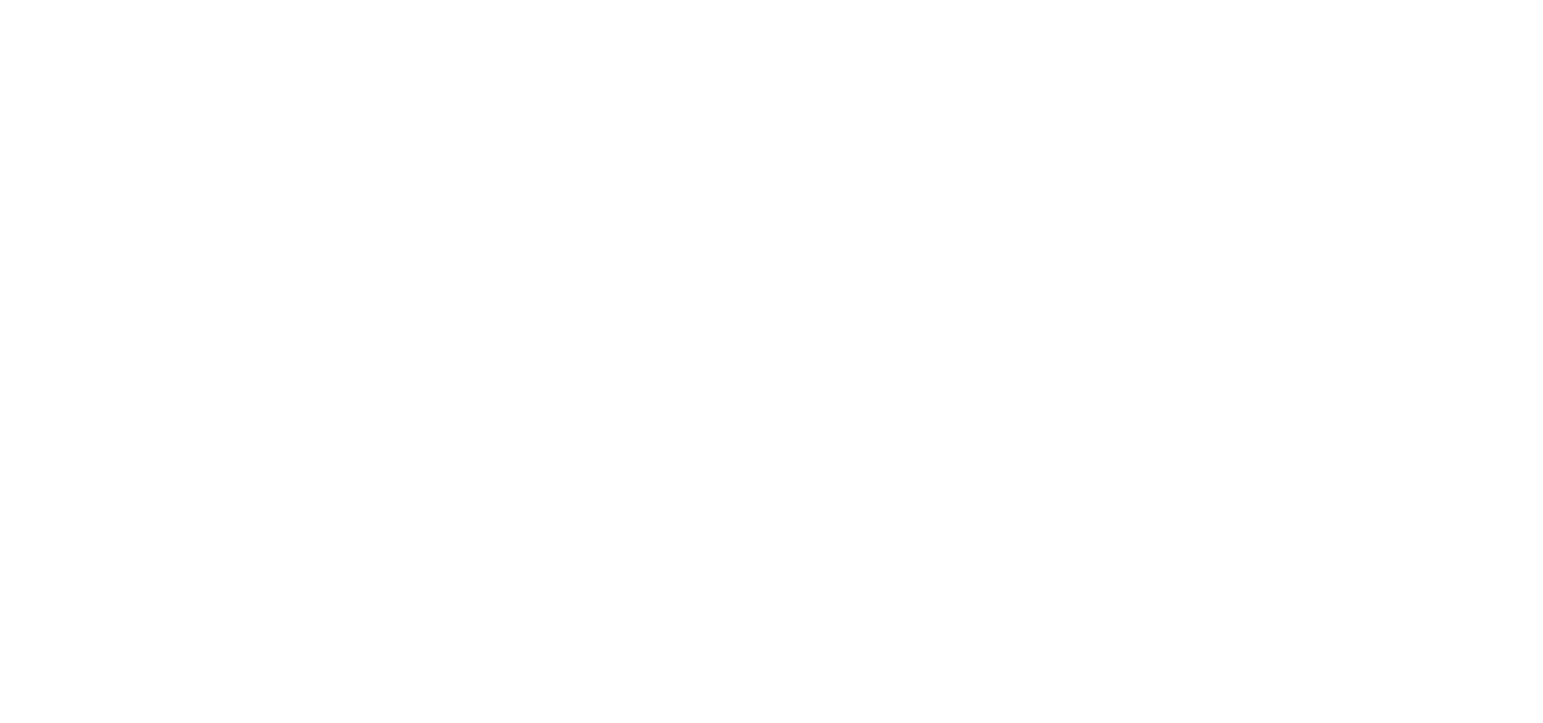
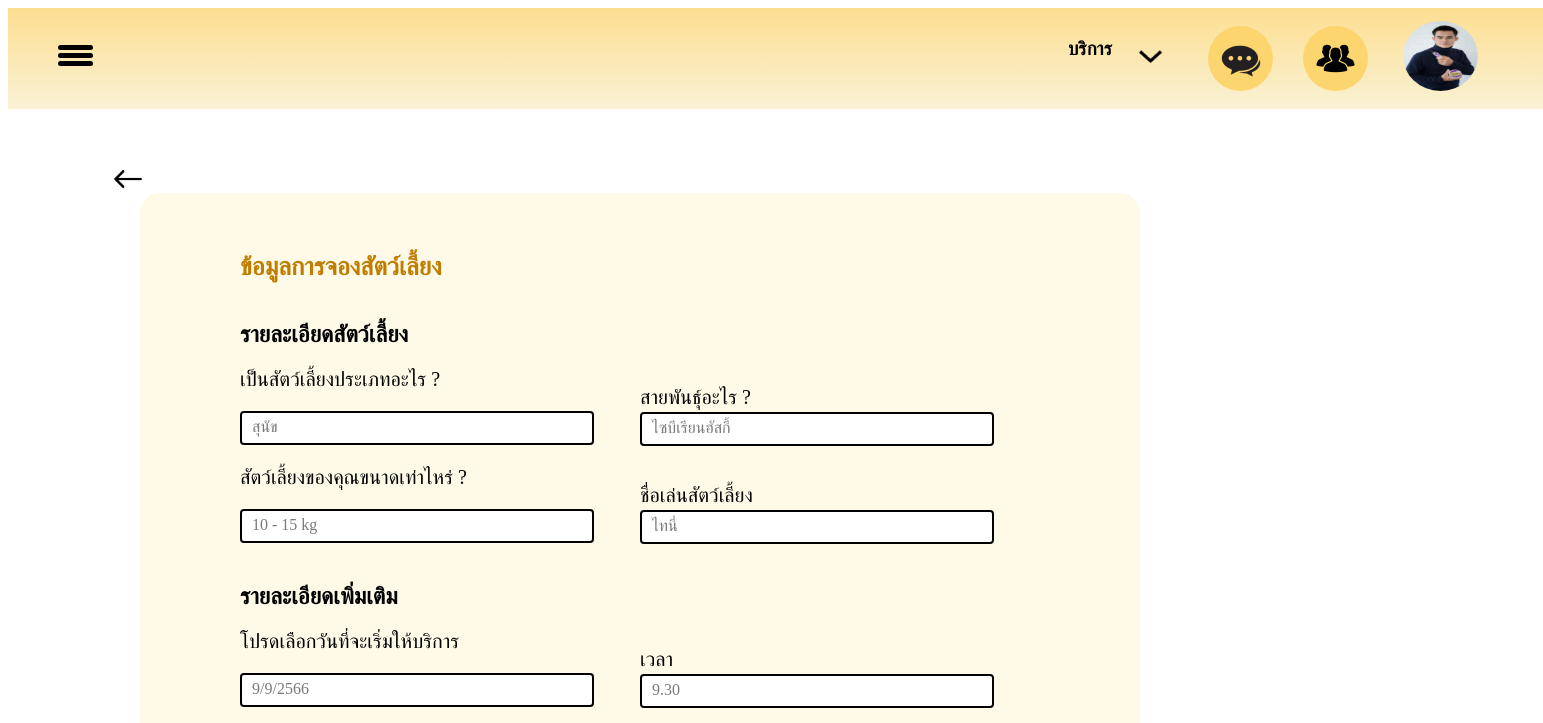
Before and after one commit to 4Kasaje4/Hotels_pets, a Vue app: page /booking in a window 1280 px wide. Before the commit this address had no page. Shown: the top 723 px of the page, 1543 px wide, since content can reach past the window. Built offline with nearby package versions, Linux system fonts and the light colour scheme.

Commit message:
ข้อมูลการจองส่งงาน

```diff
--- a/src/router/index.js
+++ b/src/router/index.js
@@ -10,7 +10,7 @@
 import cutconView from '@/views/cutcon.vue'
 import takeaconView from '@/views/takeacon.vue'
 import cancelView from '@/views/cancel.vue'
-
+import bookingView from '@/views/booking.vue'
 
 
 
@@ -71,6 +71,11 @@
       path:'/cancel',
       name:'cancel',
       component: cancelView
+    },
+    {
+      path:'/booking',
+      name:'booking',
+      component: bookingView
     }
 
 
--- a/src/views/about.vue
+++ b/src/views/about.vue
@@ -2,7 +2,8 @@
   <div>
 
   </div>
-</template>a
+  <FooterView />
+</template>
 
 <script>
 export default {
--- a/src/views/confirmationpage.vue
+++ b/src/views/booking.vue
@@ -1,74 +1,73 @@
 <template>
     <newnav/>
     <div>
-        <h1 class="texthead">การจองบริการฝากเลี้ยงสัตว์เลี้ยง</h1>
+        <img class="arrow" src="../img/arrow-left.png" alt="" width="40px;">
         <div class="bigbox">
         <div class="box">
-            <h2 class="textser">กรอกข้อมูลการจองสัตว์เลี้ยง</h2>
+            <h2 class="textser">ข้อมูลการจองสัตว์เลี้ยง</h2>
             <h2 class="texthead1">รายละเอียดสัตว์เลี้ยง</h2>
             <div class="bigboxtype">
                 <p class="texttype">เป็นสัตว์เลี้ยงประเภทอะไร ?</p>
                 <p class="texttype1">สายพันธ์ุอะไร ?</p>
-                <div class="boxtype"></div>
-                <div class="boxtype1"></div>
+                <div class="boxtype"> <p class="text1">สุนัข </p></div>
+                <div class="boxtype1"> <p class="text1">ไซบีเรียนฮัสกี้ </p> </div>
                 <p class="texttype">สัตว์เลี้ยงของคุณขนาดเท่าไหร่ ?</p>
                 <p class="texttype1">ชื่อเล่นสัตว์เลี้ยง</p>
-                <div class="boxtype"></div>
-                <div class="boxtype1"></div>
+                <div class="boxtype"> <p class="text1">10 - 15 kg </p> </div>
+                <div class="boxtype1"> <p class="text1">ไทนี่</p></div>
             </div>
+
             <h2 class="textreserve">รายละเอียดเพิ่มเติม</h2>
             <div class="bigboxtype">
                 <p class="texttype">โปรดเลือกวันที่จะเริ่มให้บริการ</p>
                 <p class="texttype1">เวลา</p>
-                <div class="boxtype"></div>
-                <div class="boxtype1"></div>
+                <div class="boxtype"> <p class="text1">9/9/2566</p></div>
+                <div class="boxtype1"><p class="text1">9.30</p></div>
                 <p class="texttype">คุณต้องการให้รับสัตว์เลี้ยงถึงที่หรือไม่ ?</p>
                 <p class="texttype1">อาหารที่เเพ้</p>
-                <div class="boxtype"></div>
+                <div class="boxtype"><p class="text1">Maxima productnation</p></div>
                 <div class="boxtype1"></div>
                 <p class="texttype2">ข้อมูลเพิ่มเติมที่พี่เลี้ยงควรรู้เกี่ยวกับสัตว์เลี้ยงของคุณ </p> <p class="colortext">(ไม่จำเป็น)</p>
-                <div class="boxtype2"></div>
+                <div class="boxtype2"><p class="text1">น้องหมาไม่กินอาหารเม็ดยี่ห้อ Maxima productnation ต้องการให้น้องหมาว่ายน้ำทุกเย็น</p></div>
             </div>
-            <button class="button2"> <h4 class="textbut">ยกเลิก</h4> </button>
-            <button class="button3"> <h4 class="textbut1">ยืนยัน</h4> </button>
 
         </div>
        </div>
     </div>
-
+    <FooterView />
   </template>
 
   <script>
   import newnav from '@/components/newnav.vue'
     export default {
     components: { newnav },
-  name:'servicepageView'
+    name:'bookingView',
 
   }
   </script>
 
   <style scoped>
+  .arrow{
+    margin-left: 100px;
+    margin-top: 50px;
+  }
   .bigbox{
         display: flex;
         justify-content: center;
     }
       .box{
         width: 1000px;
-        height: 950px;
+        height: 750px;
         background-color: #FFF9E8;
         border-radius: 20px;
-        margin-top: 50px;
+        margin-top: -10px;
       }
-      .texthead{
-       text-align: center;
-        margin-top: 50px;
-        color: #C07E00;
-        font-size: 30px;
-      }
+
       .textser{
         margin-left: 100px;
         margin-top: 60px;
         font-size: 25px;
+        color: #C07E00;
       }
       .texthead1{
         margin-left: 100px;
@@ -133,72 +132,10 @@
         position: absolute;
         color: #7C7C7C;
       }
-      .button2{
-      width: 169px;
-      height: 43px;
-      background-color: #000000;
-      border: none;
-      color: #C07E00;
-      padding: 16px 32px;
-      text-align: center;
-      text-decoration: none;
-      display: inline-block;
-      font-size: 16px;
-      margin: 4px 2px;
-      transition-duration: 0.4s;
-      cursor: pointer;
-      border-radius: 10px;
-      margin-left: 250px;
-      position: absolute;
-      margin-top: 50px;
-    }
-    .button2 {
-      background-color: #ffffff;
-      color: #C07E00;
-      border: 2px solid #C07E00;
-    }
+      .text1{
+        margin-top: 5px;
+        margin-left: 10px;
+        color: #797979;
 
-    .button2:hover {
-      background-color: #C07E00;
-      color: #ffffff;
-    }
-    .textbut{
-      text-align: center;
-      margin-top: -13px;
-      font-size: 25px;
-    }
-    .button3{
-      width: 169px;
-      height: 43px;
-      background-color: #000000;
-      border: none;
-      color: #C07E00;
-      padding: 16px 32px;
-      text-align: center;
-      text-decoration: none;
-      display: inline-block;
-      font-size: 16px;
-      margin: 4px 2px;
-      transition-duration: 0.4s;
-      cursor: pointer;
-      border-radius: 10px;
-      margin-left: 500px;
-      position: absolute;
-      margin-top: 50px;
-    }
-    .button3 {
-      background-color: #C07E00;
-      color: #ffffff;
-      border: 2px solid #C07E00;
-    }
-
-    .button3:hover {
-      background-color: #ffffff;
-      color: #C07E00;
-    }
-    .textbut1{
-      text-align: center;
-      margin-top: -13px;
-      font-size: 25px;
       }
   </style>
--- a/src/views/cancel.vue
+++ b/src/views/cancel.vue
@@ -19,6 +19,7 @@
         </div>
       </div>
     </div>
+    <FooterView />
   </template>
 
   <script>
--- a/src/views/cutcon.vue
+++ b/src/views/cutcon.vue
@@ -35,7 +35,7 @@
         </div>
       </div>
     </div>
-
+    <FooterView />
   </template>
 
   <script>
```
Also changed, not shown: src/views/information.vue (added, +16 -0 lines). Lines whose indentation alone changed are shown as unchanged.
